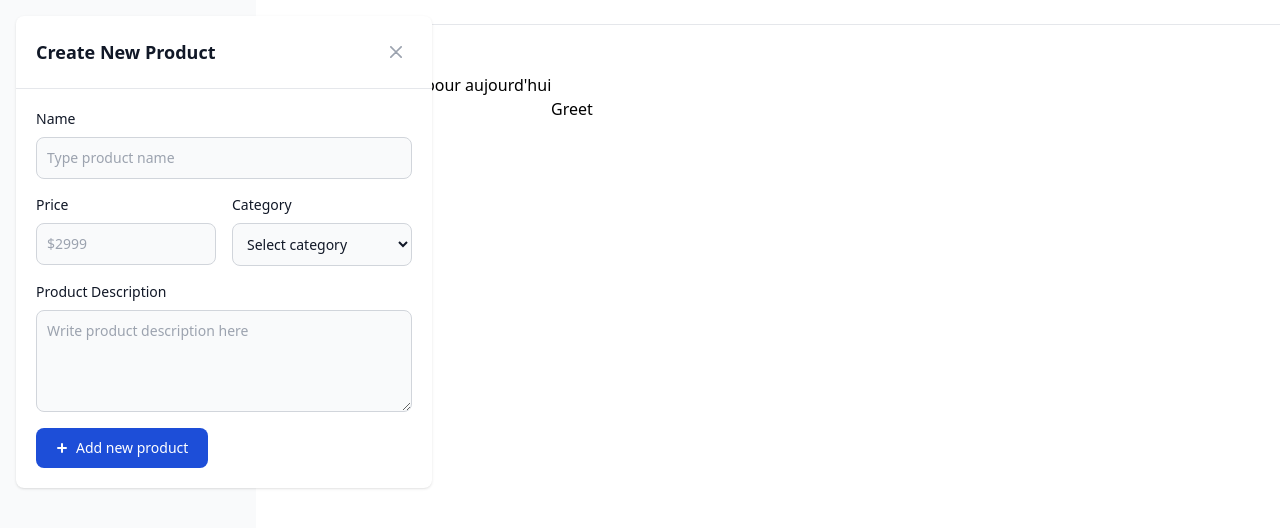
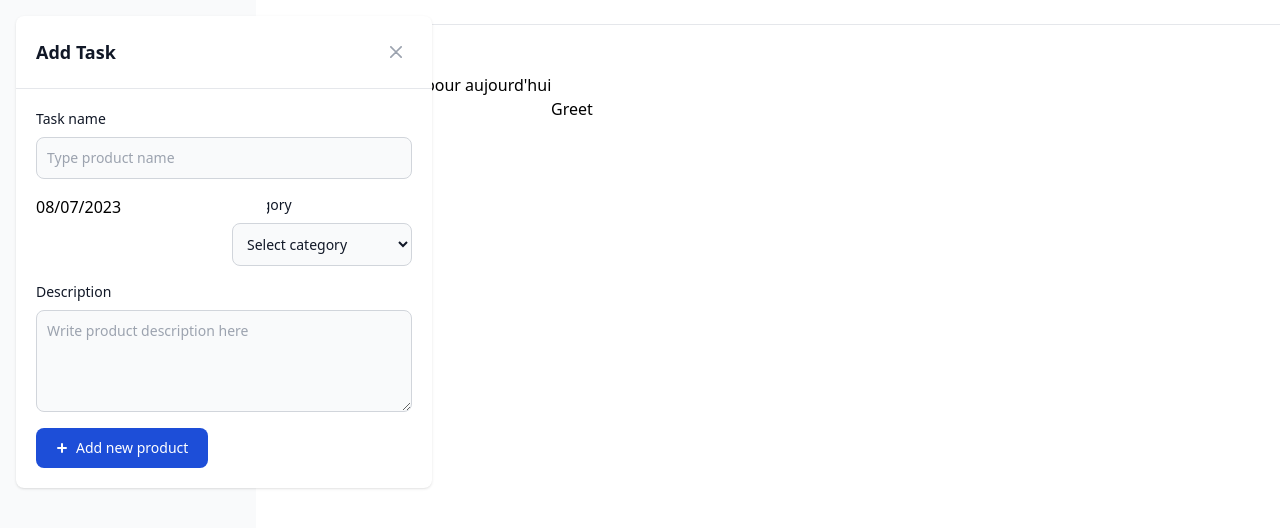
Before and after one commit to Sharqiewicz/Sharqist, a React (Vite) app: page / in a window 1280 px wide. Both pictures are taken after typing "Sample" into the empty fields and a click on the button "Add a task". Shown: the top 528 px of the page. Built offline with nearby package versions, Linux system fonts and the light colour scheme.

Commit message:
add react-datepicker

```diff
--- a/package.json
+++ b/package.json
@@ -11,8 +11,10 @@
   },
   "dependencies": {
     "@tauri-apps/api": "^1.5.1",
+    "@types/react-datepicker": "^4.19.4",
     "moment": "^2.29.4",
     "react": "^18.2.0",
+    "react-datepicker": "^4.24.0",
     "react-dom": "^18.2.0",
     "react-router-dom": "^6.20.1"
   },
--- a/src/modals/AddTaskModal/AddTaskModal.tsx
+++ b/src/modals/AddTaskModal/AddTaskModal.tsx
@@ -1,9 +1,14 @@
 import { createPortal } from 'react-dom'
+import { useState } from 'react'
+import DatePicker from 'react-datepicker'
+import 'react-datepicker/dist/react-datepicker.css'
 
 export const AddTaskModal: React.FC<{
   isOpen: boolean
   closeModal: () => void
 }> = ({ isOpen, closeModal }) => {
+  const [startDate, setStartDate] = useState(new Date())
+
   return isOpen ? (
     createPortal(
       <section
@@ -16,7 +21,7 @@ export const AddTaskModal: React.FC<{
           <div className='relative bg-white rounded-lg shadow dark:bg-gray-700'>
             <div className='flex items-center justify-between p-4 md:p-5 border-b rounded-t dark:border-gray-600'>
               <h3 className='text-lg font-semibold text-gray-900 dark:text-white'>
-                Create New Product
+                Add Task
               </h3>
               <button
                 type='button'
@@ -49,7 +54,7 @@ export const AddTaskModal: React.FC<{
                     htmlFor='name'
                     className='block mb-2 text-sm font-medium text-gray-900 dark:text-white'
                   >
-                    Name
+                    Task name
                   </label>
                   <input
                     type='text'
@@ -60,22 +65,10 @@ export const AddTaskModal: React.FC<{
                     required={true}
                   />
                 </div>
-                <div className='col-span-2 sm:col-span-1'>
-                  <label
-                    htmlFor='price'
-                    className='block mb-2 text-sm font-medium text-gray-900 dark:text-white'
-                  >
-                    Price
-                  </label>
-                  <input
-                    type='number'
-                    name='price'
-                    id='price'
-                    className='bg-gray-50 border border-gray-300 text-gray-900 text-sm rounded-lg focus:ring-primary-600 focus:border-primary-600 block w-full p-2.5 dark:bg-gray-600 dark:border-gray-500 dark:placeholder-gray-400 dark:text-white dark:focus:ring-primary-500 dark:focus:border-primary-500'
-                    placeholder='$2999'
-                    required={true}
-                  />
-                </div>
+                <DatePicker
+                  selected={startDate}
+                  onChange={date => setStartDate(date)}
+                />
                 <div className='col-span-2 sm:col-span-1'>
                   <label
                     htmlFor='category'
@@ -99,7 +92,7 @@ export const AddTaskModal: React.FC<{
                     htmlFor='description'
                     className='block mb-2 text-sm font-medium text-gray-900 dark:text-white'
                   >
-                    Product Description
+                    Description
                   </label>
                   <textarea
                     id='description'
```
